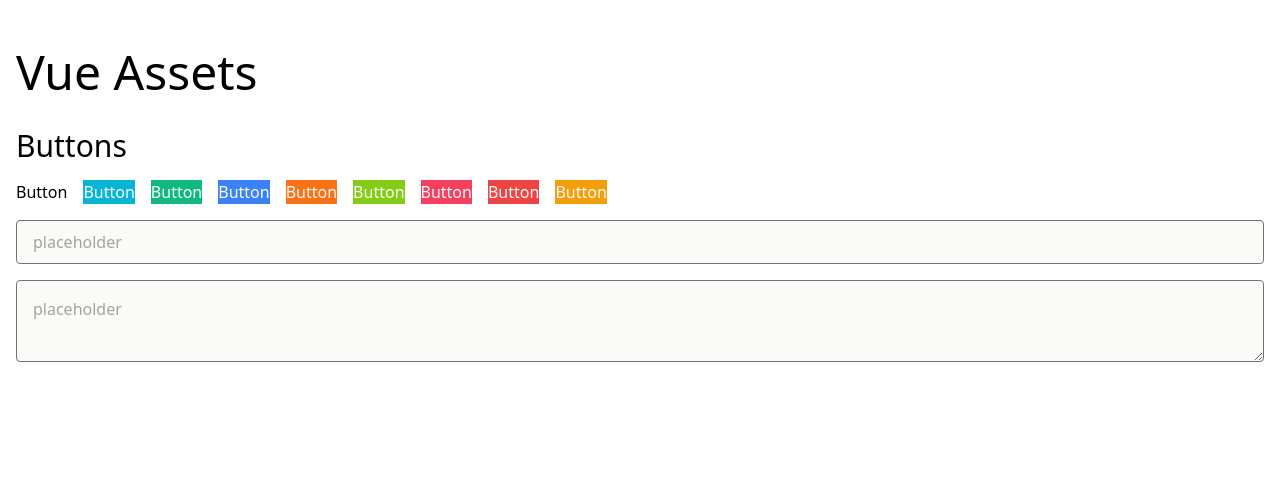
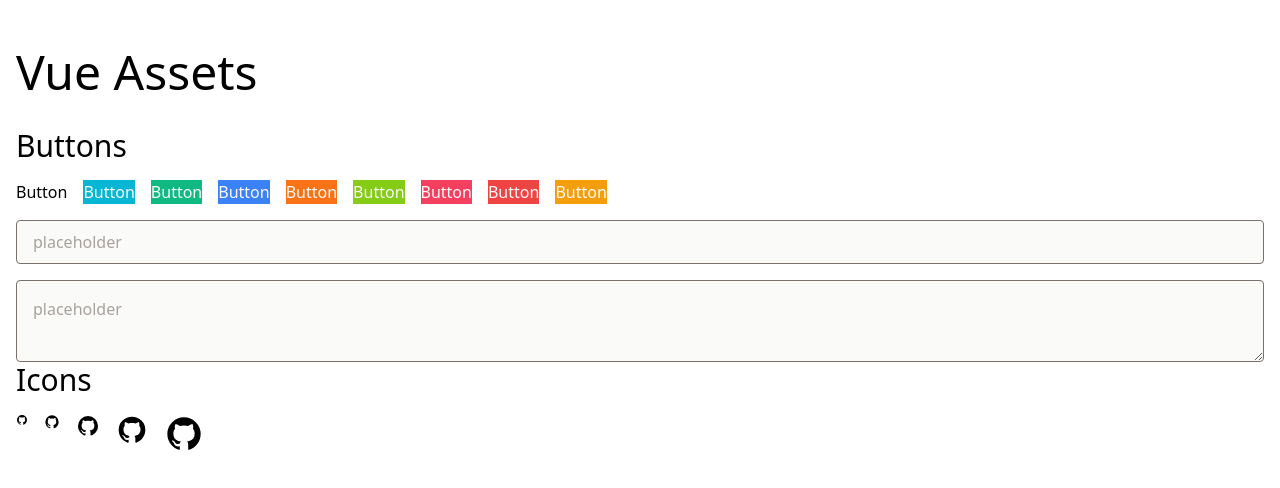
Before and after one commit to ykob/vue-assets, a Vue app: page / in a window 1280 px wide. Shown: the top 488 px of the page. Built offline with nearby package versions, Linux system fonts and the light colour scheme; the HTML template or start-up script is replaced by a standard one.

Commit message:
added Icon Basics component.

```diff
--- /dev/null
+++ b/src/components/icon/IconBasics.vue
@@ -0,0 +1,52 @@
+<template>
+  <svg
+    xmlns="http://www.w3.org/2000/svg"
+    :height="px"
+    viewBox="0 0 24 24"
+    :width="px"
+  >
+    <path :d="d" />
+  </svg>
+</template>
+
+<script lang="ts">
+import { defineComponent } from 'vue'
+
+export default defineComponent({
+  name: 'IconBasics',
+  props: {
+    d: {
+      type: String,
+      default: '',
+    },
+    size: {
+      type: String,
+      default: 'm',
+    },
+  },
+  computed: {
+    px(): string {
+      switch (this.size) {
+        case 'xs':
+          return '12px'
+        case 's':
+          return '16px'
+        case 'm':
+        default:
+          return '24px'
+        case 'l':
+          return '32px'
+        case 'xl':
+          return '40px'
+      }
+    },
+  },
+})
+</script>
+
+<style lang="scss" scoped>
+svg {
+  display: block;
+  fill: currentColor;
+}
+</style>
--- a/src/views/ViewHome.vue
+++ b/src/views/ViewHome.vue
@@ -28,11 +28,21 @@
       placeholder="placeholder"
     />
   </div>
+  <h2 class="mb-4 text-3xl">Icons</h2>
+  <div class="flex gap-4 mb-4">
+    <icon-basics :d="icon.mdiGithub" size="xs" />
+    <icon-basics :d="icon.mdiGithub" size="s" />
+    <icon-basics :d="icon.mdiGithub" size="m" />
+    <icon-basics :d="icon.mdiGithub" size="l" />
+    <icon-basics :d="icon.mdiGithub" size="xl" />
+  </div>
 </template>
 
 <script lang="ts">
 import { defineComponent } from 'vue'
+import { mdiGithub } from '@mdi/js'
 import ButtonBasics from '@/components/button/ButtonBasics.vue'
+import IconBasics from '@/components/icon/IconBasics.vue'
 import InputMultilineText from '@/components/input/InputMultilineText.vue'
 import InputText from '@/components/input/InputText.vue'
 
@@ -40,10 +50,14 @@ export default defineComponent({
   name: 'ViewHome',
   components: {
     ButtonBasics,
+    IconBasics,
     InputMultilineText,
     InputText,
   },
   data: () => ({
+    icon: {
+      mdiGithub,
+    },
     inputText: '',
     InputMultilineText: '',
   }),
```
